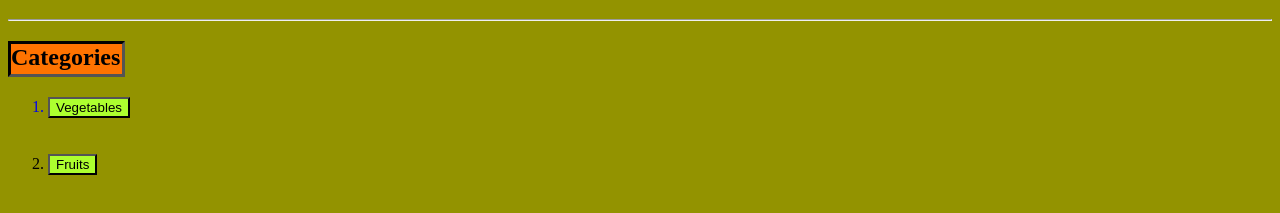
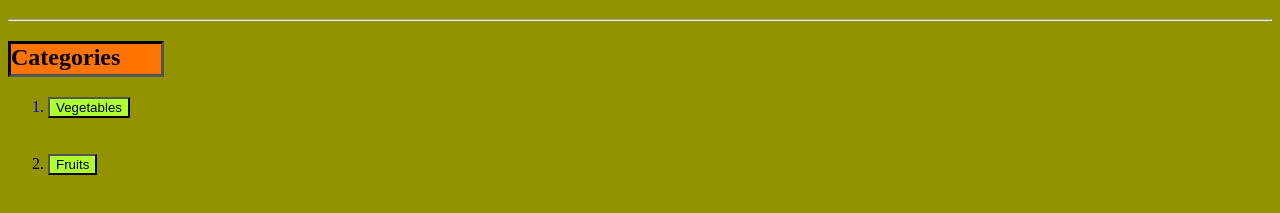
Before and after one commit to lalya6787/laloostore, a plain HTML site: page index.html/index.html in a window 1280 px wide. Shown: the part 71-284 px from the top of the page. Drawn offline with Linux system fonts and the light colour scheme.

Commit message:
Update index.html

```diff
--- a/index.html/index.html
+++ b/index.html/index.html
@@ -20,7 +20,7 @@
             border:3px inset black;
             background-color: rgb(255, 115, 0);
             height: 30px;
-            width: 111px;
+            width: 150px;
         }
 
         button{
```
